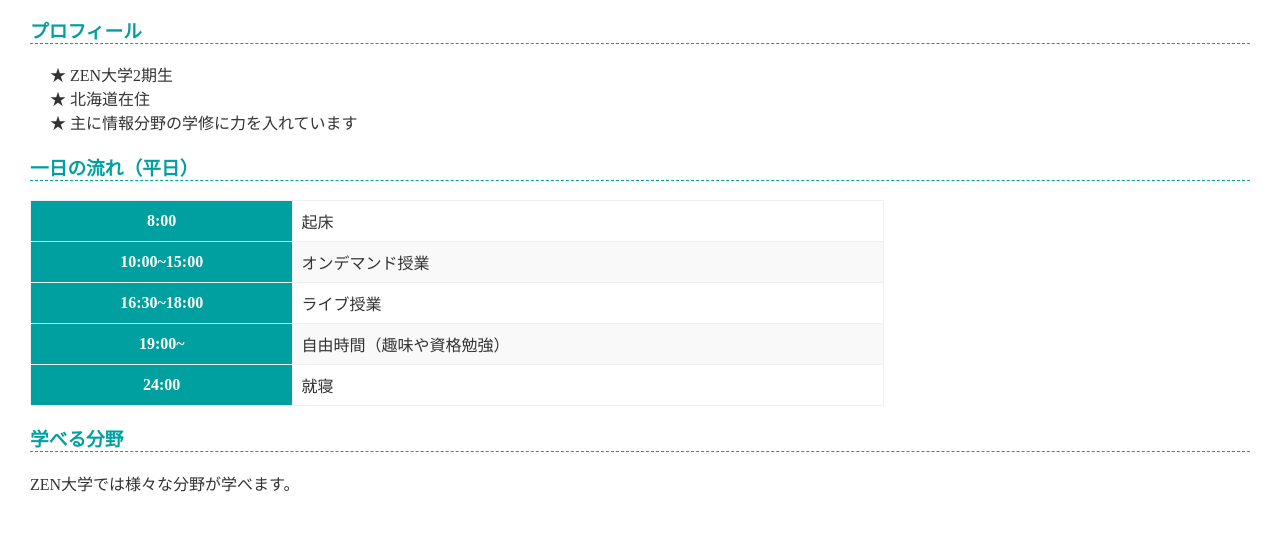
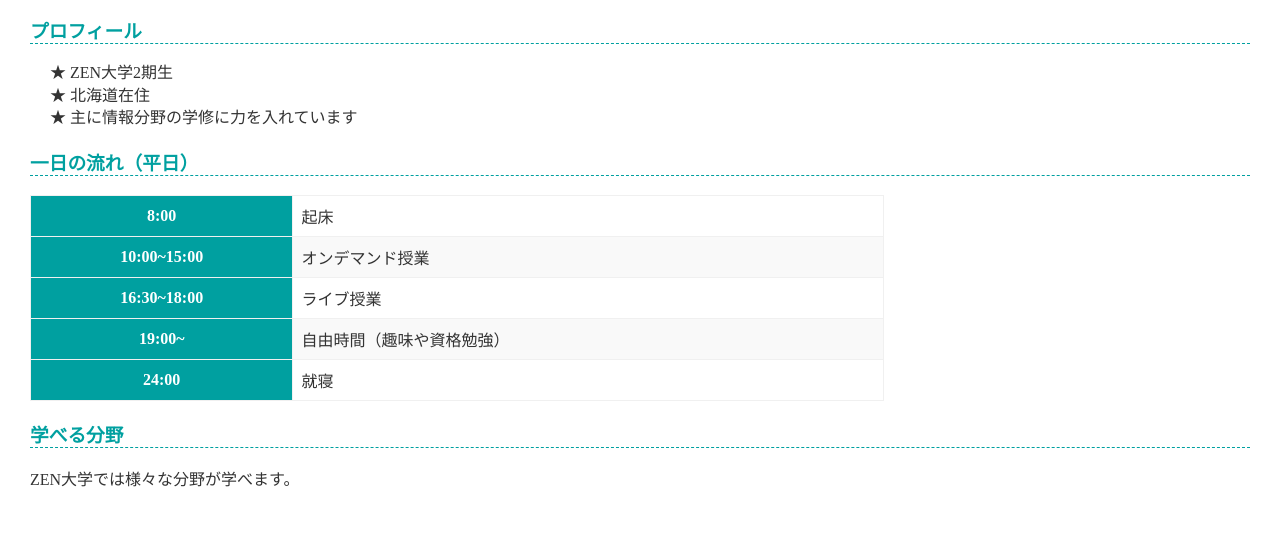
Before and after one commit to zen00537/zen00537.github.io, a plain HTML site: page index.html in a window 1280 px wide. Shown: the part 209-760 px from the top of the page. Drawn offline with Linux system fonts and the light colour scheme.

Commit message:
Update style.css

```diff
--- a/style.css
+++ b/style.css
@@ -51,6 +51,16 @@ ul ul {
   list-style-type: "・";
 }
 
+ul {
+  margin: 0;
+}
+
+li {
+  margin: 0;
+  padding: 0;
+  line-height: 1.4;
+}
+
 /* --------------------
           表
 -------------------- */
```
